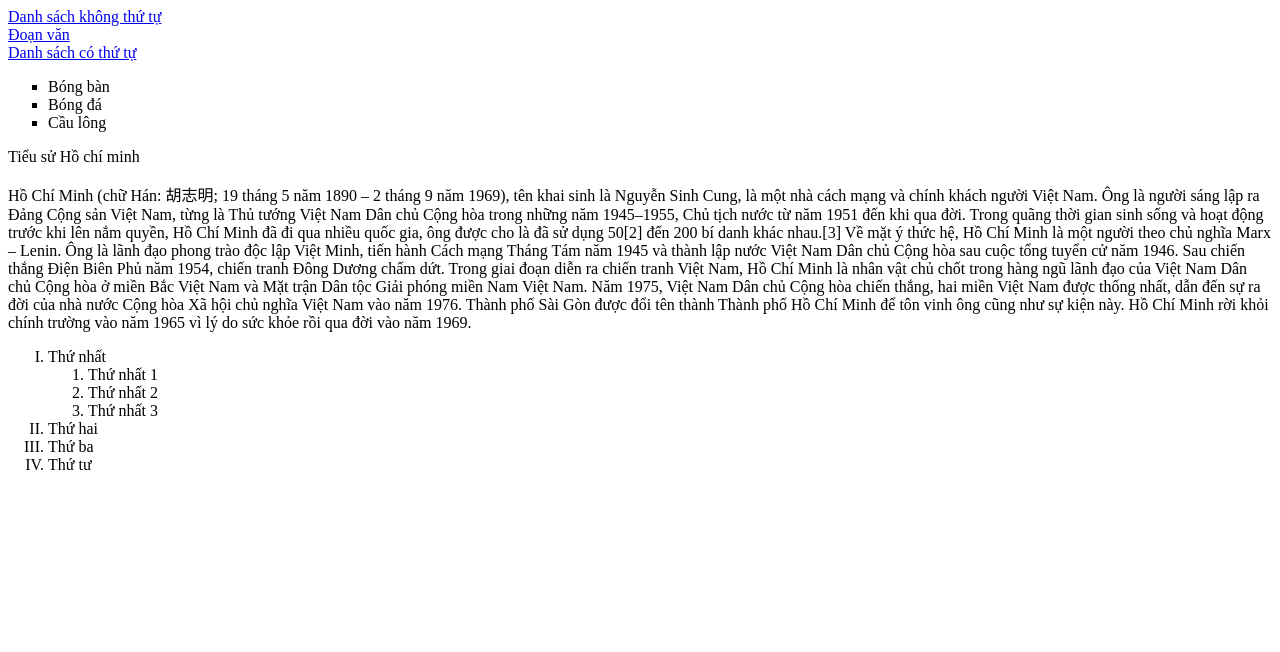
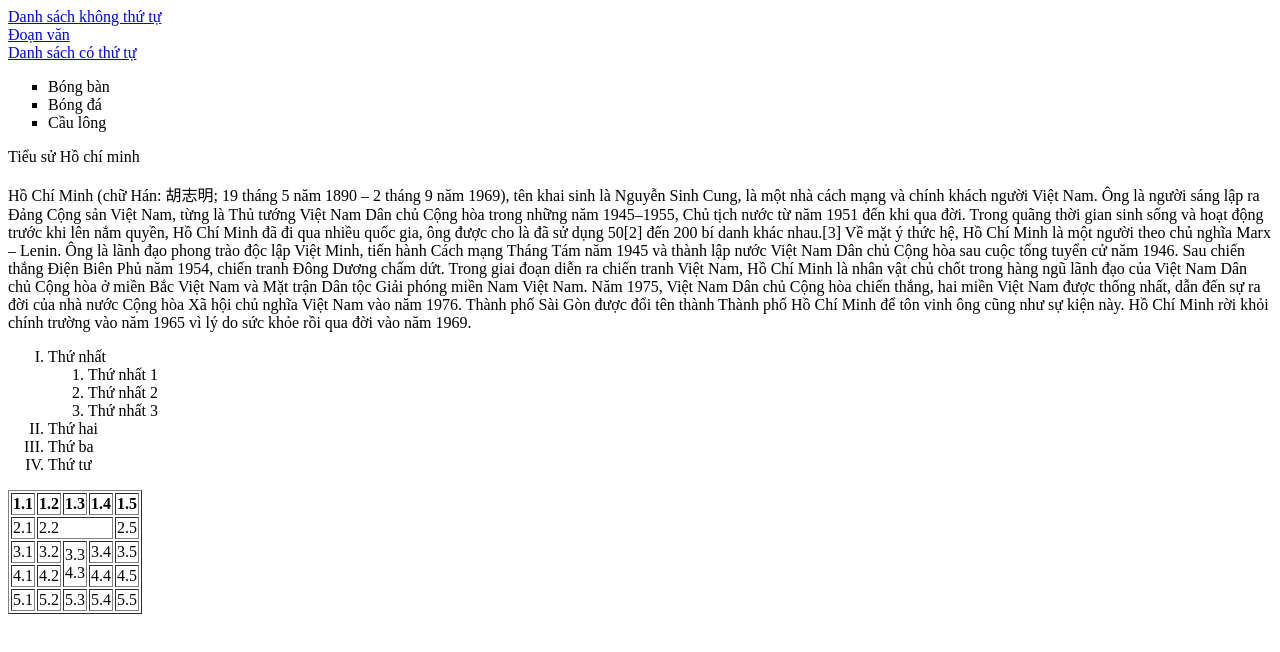
Before and after one commit to 6thanh/lesson4_Ha, a plain HTML site: page index.html in a window 1280 px wide. Drawn offline with Linux system fonts and the light colour scheme.

Commit message:
Add files via upload

```diff
--- a/index.html
+++ b/index.html
@@ -34,5 +34,41 @@ Trong quãng thời gian sinh sống và hoạt động trước khi lên nắm
 		<li>Thứ tư</li>
 	</ol>
 
+	<table border="1">
+			<tr>
+				<th>1.1</th>
+				<th>1.2</th>
+				<th>1.3</th>
+				<th>1.4</th>
+				<th>1.5</th>
+			</tr>
+			<tr>
+				<td>2.1</td>
+				<td colspan="3">2.2</td>
+				<td>2.5</td>
+			</tr>
+			<tr>
+				<td>3.1</td>
+				<td>3.2</td>
+				<td rowspan="2">3.3
+					<br> 4.3</td>
+				<td>3.4</td>
+				<td>3.5</td>
+			</tr>
+			<tr>
+				<td>4.1</td>
+				<td>4.2</td>
+				<td>4.4</td>
+				<td>4.5</td>
+			</tr>
+			<tr>
+				<td>5.1</td>
+				<td>5.2</td>
+				<td>5.3</td>
+				<td>5.4</td>
+				<td>5.5</td>
+			</tr>
+	</table>
+
 </body>
 </html>
```
